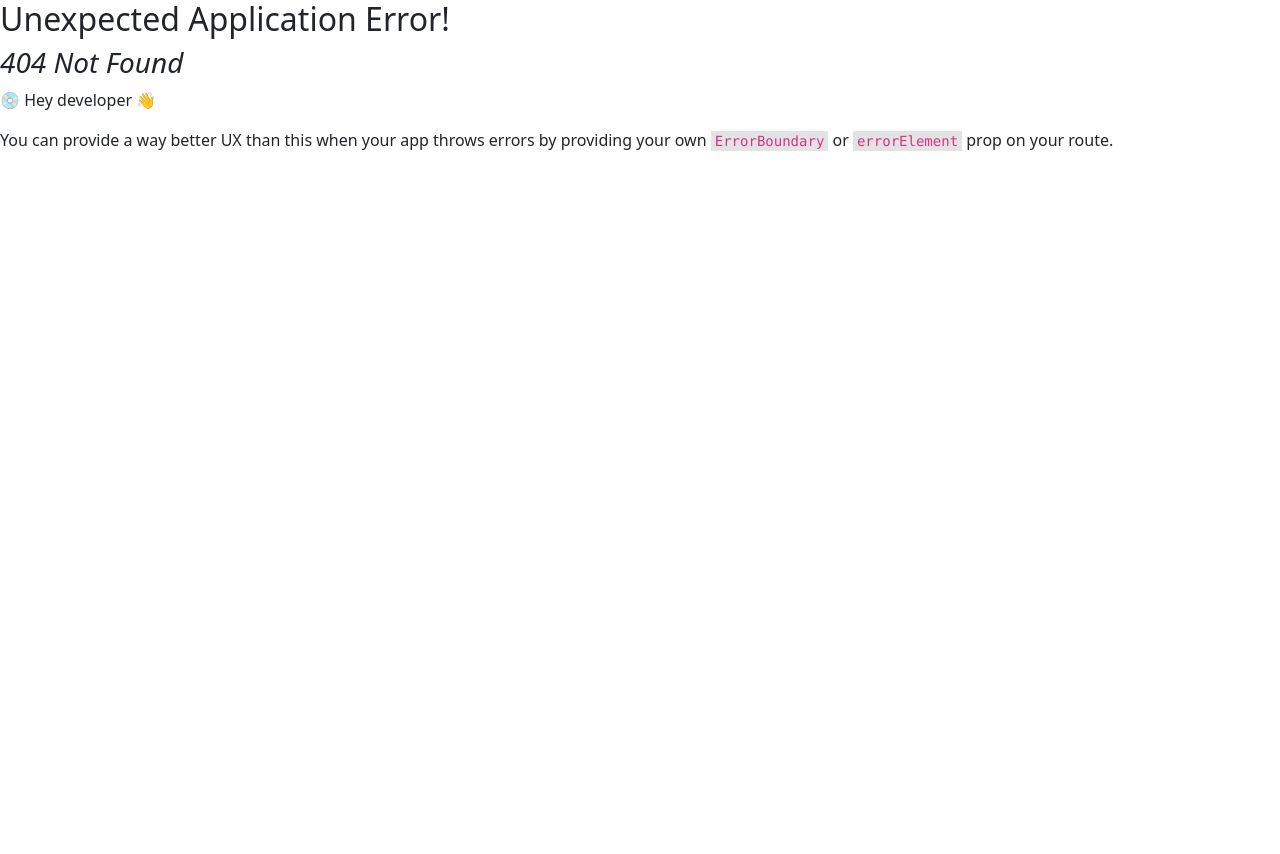
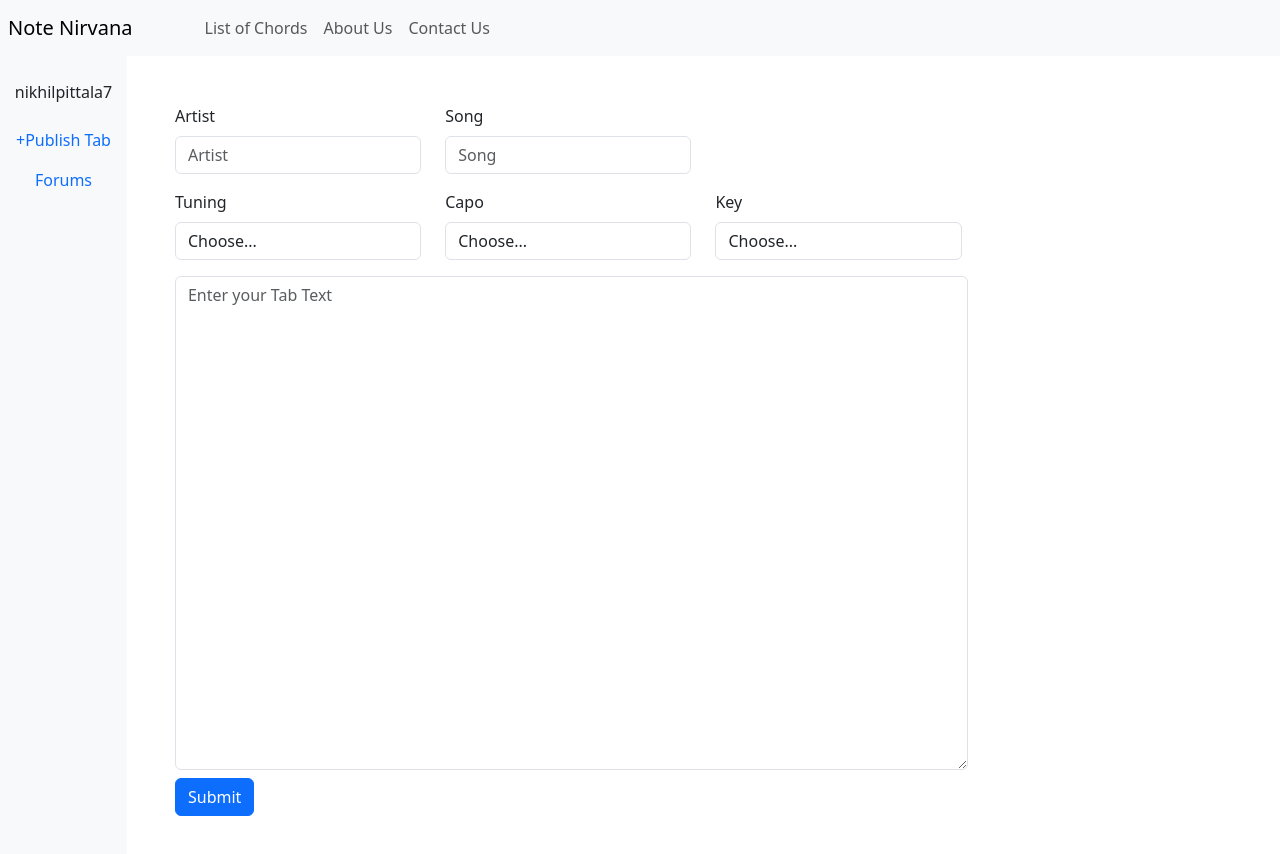
Before and after one commit to vkfromkv/FrontEnd, a React (Vite) app in the folder note_nirvana/: page /publish in a window 1280 px wide. Before the commit this address had no page. Shown: the top 854 px of the page. Before the commit the page ends 800 px from the top, so only its background shows below. Built offline with nearby package versions, Linux system fonts and the light colour scheme.

Commit message:
Publish tab done

```diff
--- a/note_nirvana/Pages/RootLayout.jsx
+++ /dev/null
@@ -1,28 +0,0 @@
-import React from "react";
-import { Outlet } from "react-router-dom";
-import Navbar from "../src/components/Bars/Navbar";
-import Sidebar from "../src/components/Bars/Sidebar";
-const RootLayout = () => {
-  return (
-    <>
-      <div
-        className="container-fluid m-0 p-0 "
-        style={{ maxWidth: "1500px", height: "100vh" }}
-      >
-        <div>
-          <Navbar />
-        </div>
-        <div className="container-fluid m-0 p-0 h-100">
-          <div className="row h-100">
-            <Sidebar></Sidebar>
-
-            <main className="main-content col-md-10 p-5">
-              <Outlet></Outlet>
-            </main>
-          </div>
-        </div>
-      </div>
-    </>
-  );
-};
-export default RootLayout;
--- /dev/null
+++ b/note_nirvana/src/Pages/Publish.jsx
@@ -0,0 +1,81 @@
+import React from "react";
+import { Form, redirect } from "react-router-dom";
+const Publish = () => {
+  return (
+    <>
+      <div>
+        <Form method="POST">
+          <div className="row mb-3">
+            <div className="col-3">
+              <label className="mb-2">Artist</label>
+              <input
+                type="text"
+                name="Artist"
+                className="form-control"
+                placeholder="Artist"
+              />
+            </div>
+            <div className="col-3">
+              <label className="mb-2">Song</label>
+              <input
+                type="text"
+                name="Song"
+                class="form-control"
+                placeholder="Song"
+              />
+            </div>
+          </div>
+
+          <div className="row mb-3">
+            <div className="form-group col-3 md-4">
+              <label className="mb-2">Tuning</label>
+              <select name="Tuning" class="form-control">
+                <option selected>Choose...</option>
+                <option>...</option>
+              </select>
+            </div>
+            <div className="form-group col-3 md-4">
+              <label className="mb-2">Capo</label>
+              <select name="Capo" class="form-control">
+                <option selected>Choose...</option>
+                <option>...</option>
+              </select>
+            </div>
+            <div class="form-group col-3 md-4">
+              <label className="mb-2 ">Key</label>
+              <select name="Key" class="form-control">
+                <option selected>Choose...</option>
+                <option>...</option>
+              </select>
+            </div>
+          </div>
+          <div class="mb-2">
+            <textarea
+              class="form-control w-75"
+              id="exampleFormControlTextarea1"
+              rows="20"
+              placeholder="Enter your Tab Text"
+              name="Tabtext"
+            ></textarea>
+          </div>
+          <button type="submit" className="btn btn-primary">
+            Submit
+          </button>
+        </Form>
+      </div>
+    </>
+  );
+};
+export default Publish;
+
+export async function action({ request, params }) {
+  const data = await request.formData();
+  const formData = {
+    artist: data.get("Artist"),
+    song: data.get("Song"),
+    tuning: data.get("Tuning"),
+    Tabtext: data.get("Tabtext"),
+  };
+  console.log(formData);
+  return redirect("/publish");
+}
--- /dev/null
+++ b/note_nirvana/src/Pages/RootLayout.jsx
@@ -0,0 +1,46 @@
+import React, { useState } from "react";
+import { Outlet } from "react-router-dom";
+import Navbar from "../components/Bars/Navbar";
+import Sidebar from "../components/Bars/Sidebar";
+import UserSideBar from "../components/Bars/userSideBar";
+import AuthContext from "../components/userLogin/UserContext";
+
+const RootLayout = () => {
+  const [hasAccount, setDoesnot] = useState(true);
+  const [userEmail, setEmail] = useState("nikhilpittala7");
+  const [LoggedIn, setLoggedIn] = useState(false);
+  const [openModal, setOpenModal] = useState(false);
+
+  return (
+    <>
+      <AuthContext.Provider
+        value={{
+          LoggedIn: LoggedIn,
+          setLoggedIn: setLoggedIn,
+          hasAccount: hasAccount,
+          setDoesnot: setDoesnot,
+          openModal: openModal,
+          setOpenModal: setOpenModal,
+          userEmail: userEmail,
+          setEmail: setEmail,
+        }}
+      >
+        <div
+          style={{ display: "flex", flexDirection: "column", height: "100vh" }}
+        >
+          <div>
+            <Navbar />
+          </div>
+          <div style={{ display: "flex", flex: 1 }}>
+            <UserSideBar></UserSideBar>
+            <main className="main-content col-md-10.5 p-5" style={{ flex: 1 }}>
+              <Outlet></Outlet>
+            </main>
+          </div>
+        </div>
+      </AuthContext.Provider>
+    </>
+  );
+};
+
+export default RootLayout;
--- a/note_nirvana/src/components/Bars/Sidebar.jsx
+++ b/note_nirvana/src/components/Bars/Sidebar.jsx
@@ -1,4 +1,4 @@
-import React, { useState } from "react";
+import React, { useState, useContext } from "react";
 import { Link } from "react-router-dom";
 
 import User from "../userLogin/User";
@@ -6,38 +6,23 @@ import User from "../userLogin/User";
 import AuthContext from "../userLogin/UserContext";
 
 function Sidebar() {
-  const [hasAccount, setDoesnot] = useState(true);
-  const [LoggedIn, setLoggedIn] = useState(false);
-  const [openModal, setOpenModal] = useState(false);
+  const ctx = useContext(AuthContext);
 
   return (
-    <AuthContext.Provider
-      value={{
-        LoggedIn: LoggedIn,
-        setLoggedIn: setLoggedIn,
-        hasAccount: hasAccount,
-        setDoesnot: setDoesnot,
-      }}
-    >
-      <nav
-        className="col-md-2 d-none d-md-block bg-light sidebar  "
-        style={{ maxWidth: "180px" }}
-      >
+    <nav className="sidebar col-md-1.5 d-none d-md-block bg-light">
       <div className="sidebar-sticky">
-          <ul className="nav flex-column p-2 pt-4">
+        <ul className="nav flex-column  pt-4">
           <li className="nav-item ">
             <button
               className="btn btn-primary w-100"
               type="submit"
               onClick={() => {
-                  setOpenModal(true);
+                ctx.setOpenModal(true);
               }}
             >
               Sign In
             </button>
-              {openModal && (
-                <User closeModal={setOpenModal} hasAccount={hasAccount}></User>
-              )}
+            {ctx.openModal && <User></User>}
           </li>
           <li className="nav-item">
             <div className="spacer"></div>
@@ -50,7 +35,6 @@ function Sidebar() {
         </ul>
       </div>
     </nav>
-    </AuthContext.Provider>
   );
 }
 
--- /dev/null
+++ b/note_nirvana/src/components/Bars/userSideBar.jsx
@@ -0,0 +1,32 @@
+import React, { useContext } from "react";
+import { Link } from "react-router-dom";
+import AuthContext from "../userLogin/UserContext";
+const UserSideBar = () => {
+  const ctx = useContext(AuthContext);
+
+  return (
+    <nav className="col-md-1.5 d-none d-md-block bg-light sidebar">
+      <div className="sidebar-sticky">
+        <ul className="nav flex-column  pt-4">
+          <li className="nav-item text-center">
+            <p>{ctx.userEmail}</p>
+          </li>
+          <li className="nav-item">
+            <div className="spacer"></div>
+          </li>
+          <li className="nav-item text-center p-0">
+            <Link className="nav-link" to="/publish">
+              +Publish Tab
+            </Link>
+          </li>
+          <li className="nav-item text-center">
+            <a className="nav-link" href="#">
+              Forums
+            </a>
+          </li>
+        </ul>
+      </div>
+    </nav>
+  );
+};
+export default UserSideBar;
--- a/note_nirvana/src/components/userLogin/User.jsx
+++ b/note_nirvana/src/components/userLogin/User.jsx
@@ -3,11 +3,11 @@ import SignIn from "./SignIn";
 import SignUp from "./SignUp";
 import AuthContext from "./UserContext";
 
-function User(props) {
+function User() {
   const ctx = useContext(AuthContext);
 
   const closeModal = () => {
-    props.closeModal(false);
+    ctx.setOpenModal(false);
   };
 
   return (
```
Also changed, not shown: note_nirvana/src/App.jsx (+8 -3 lines), note_nirvana/src/Pages/About.jsx (renamed from note_nirvana/Pages/About.jsx). Lines whose indentation alone changed are shown as unchanged.
